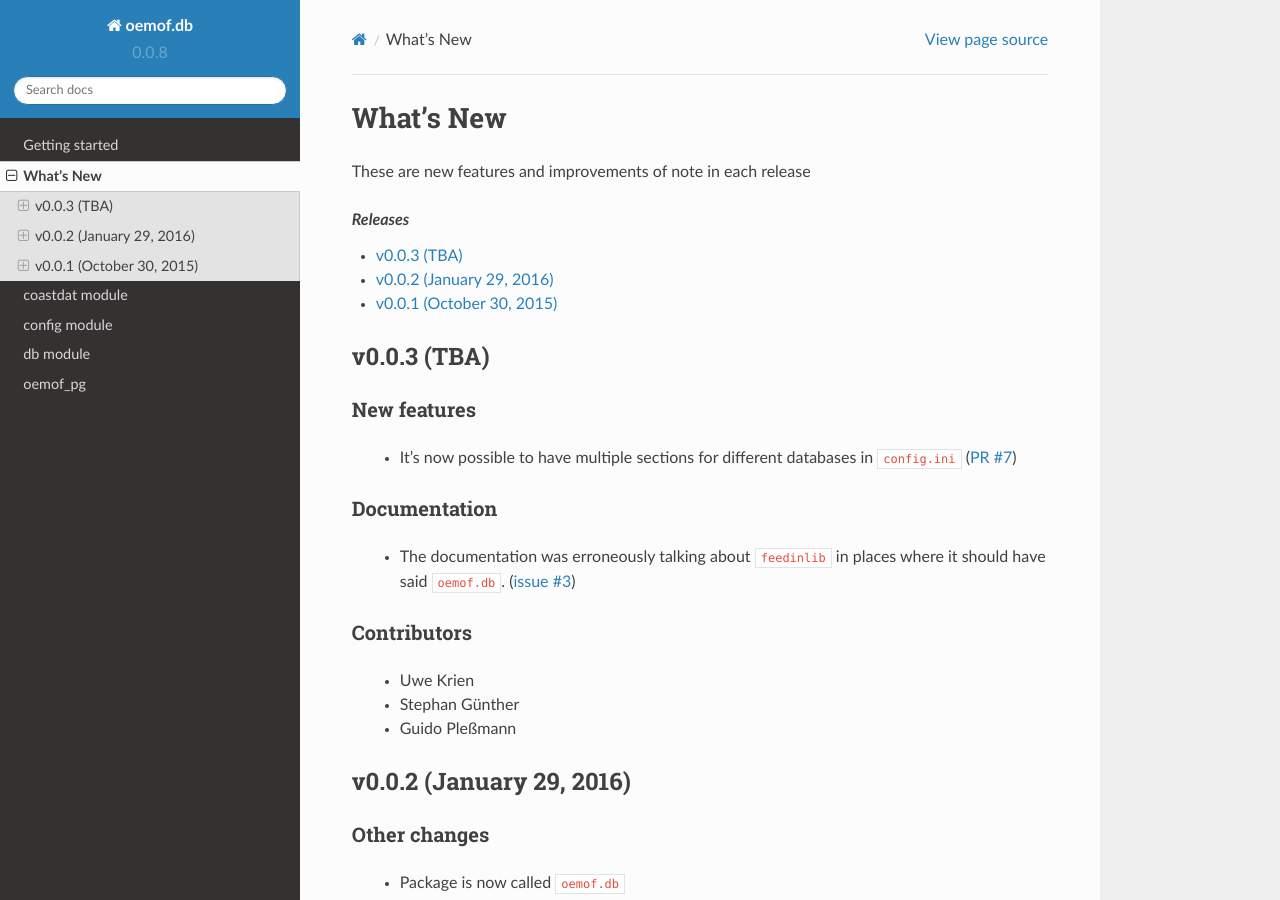
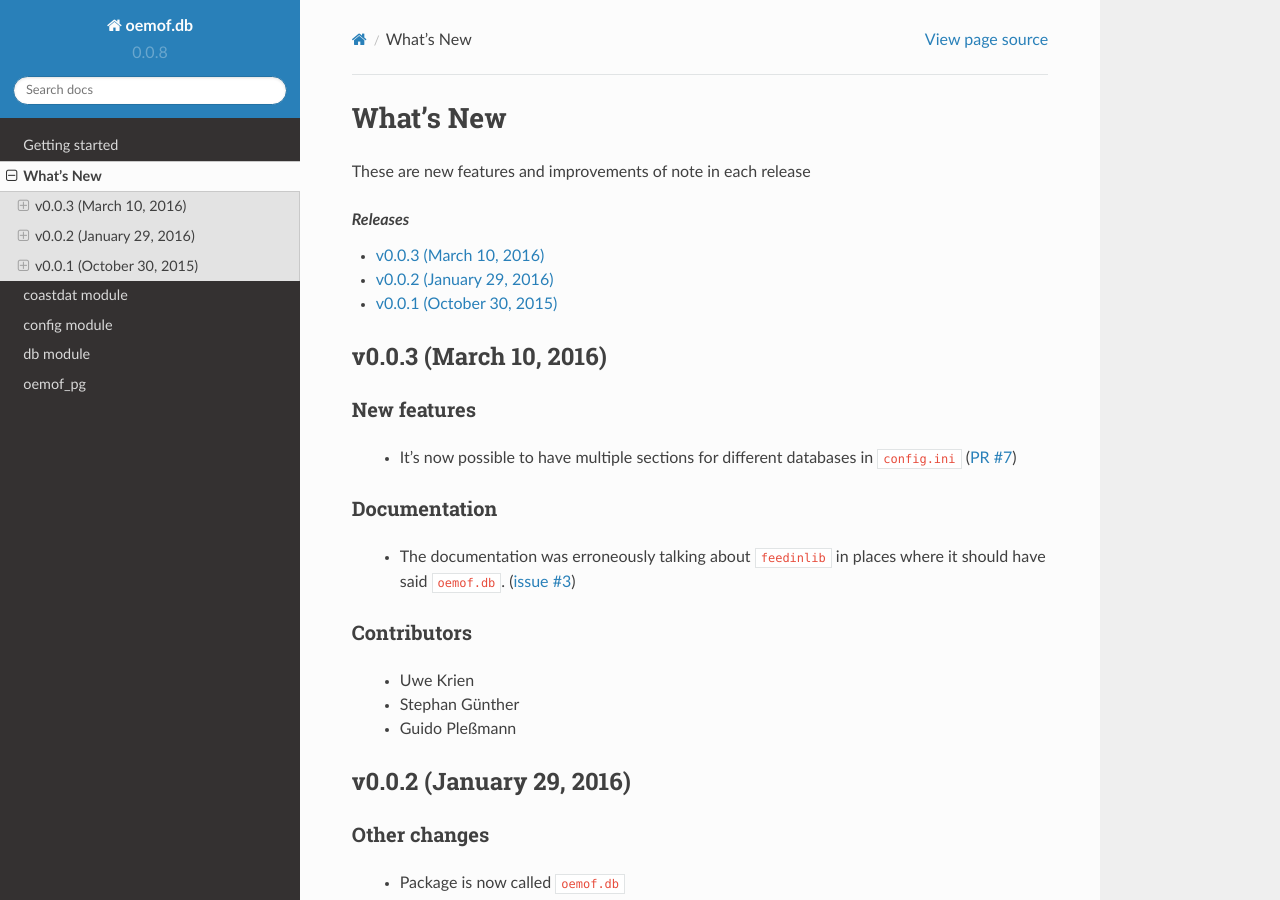
Before and after one commit to oemof/oemof-db, a Sphinx documentation site: the page built from doc/whats_new.rst, in a window 1280 px wide and 900 px high. Built offline with Sphinx 7.4.7 and the Read the Docs theme 2.0.0, drawn with Linux system fonts in a browser that asks for light colours; formulas are drawn with MathJax 3; pages that are not in the unit, such as notebooks, are missing from menus.

Commit message:
Update v0.0.3 release date

```diff
--- a/doc/whatsnew/v0003.txt
+++ b/doc/whatsnew/v0003.txt
@@ -1,4 +1,4 @@
-v0.0.3 (TBA)
+v0.0.3 (March 10, 2016)
 +++++++++++++++++++++++++
 
 New features
```
